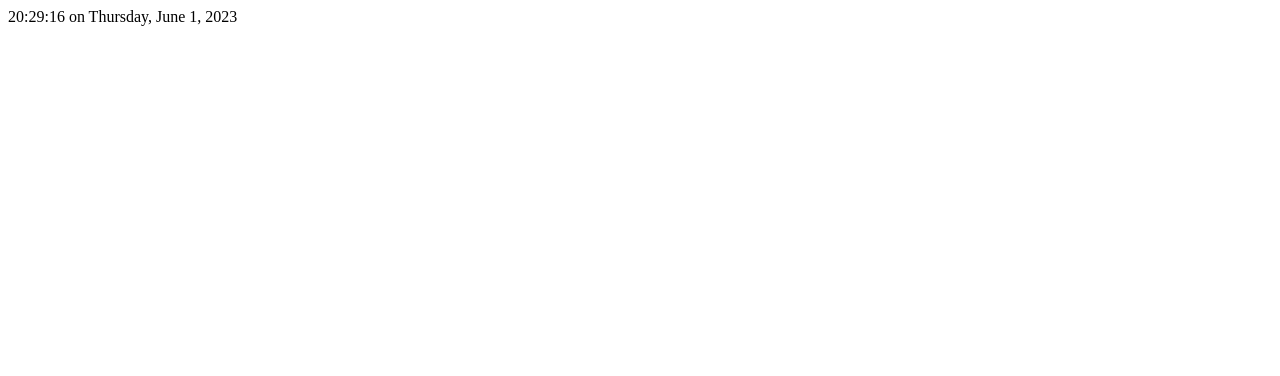
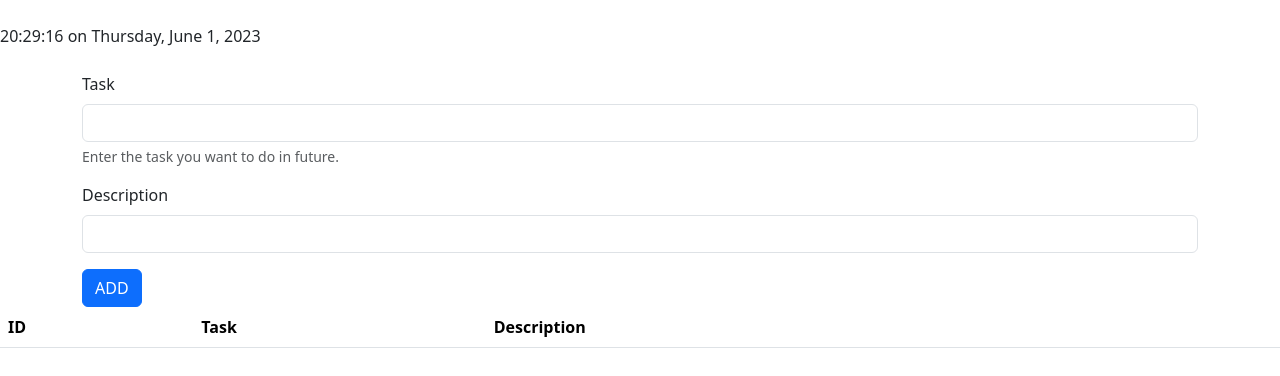
Before and after one commit to KingshukBansal/CLOCK, a plain HTML site: page index.html in a window 1280 px wide. Drawn offline with nearby package versions, Linux system fonts and the light colour scheme.

Commit message:
added to do list in which you can add,delete and replace task and description

```diff
--- a/index.html
+++ b/index.html
@@ -1,40 +1,161 @@
 <!DOCTYPE html>
 <html lang="en">
-<head>
-    <meta charset="UTF-8">
-    <meta http-equiv="X-UA-Compatible" content="IE=edge">
-    <meta name="viewport" content="width=device-width, initial-scale=1.0">
-    <meta name="viewport" content="width=device-width, initial-scale=1.0">
+  <head>
+    <meta charset="utf-8" />
+    <meta name="viewport" content="width=device-width, initial-scale=1" />
     <title>THE CLOCK</title>
-</head>
-<body>
-    <div id="time"></div>
+    <link
+      href="https://cdn.jsdelivr.net/npm/bootstrap@5.3.0-alpha3/dist/css/bootstrap.min.css"
+      rel="stylesheet"
+      integrity="sha384-KK94CHFLLe+nY2dmCWGMq91rCGa5gtU4mk92HdvYe+M/SXH301p5ILy+dN9+nJOZ"
+      crossorigin="anonymous"
+    />
+  </head>
+  <body>
+    <div id="time" class="my-4 text-align-centre"></div>
+    <div class="container">
+      <div class="mb-3">
+        <label for="exampleInputEmail1" class="form-label">Task</label>
+        <input
+          type="email"
+          id="task"
+          class="form-control"
+          id="exampleInputEmail1"
+          aria-describedby="emailHelp"
+        />
+        <div id="emailHelp" class="form-text">
+          Enter the task you want to do in future.
+        </div>
+      </div>
+      <div class="mb-3">
+        <label for="exampleInputPassword1" class="form-label"
+          >Description</label
+        >
+        <input
+          type="text"
+          id="Description"
+          class="form-control"
+          id="exampleInputPassword1"
+        />
+      </div>
 
+      <button type="submit" id="add" class="btn btn-primary">ADD</button>
+    </div>
+    <div class="container2">
+      <table class="table">
+        <thead>
+          <tr>
+            <th scope="col">ID</th>
+            <th scope="col">Task</th>
+            <th scope="col">Description</th>
+            <th scope="col"></th>
+            <th scope="col"></th>
+          </tr>
+        </thead>
+        <tbody id="tbod"></tbody>
+      </table>
+    </div>
     <script>
-        const obj={weekday:"long",year:'numeric',month:'long',day:'numeric'};
-        let date=new Date();
-        let h=date.getHours();
-        let m=date.getMinutes();
-        let s=date.getSeconds();
-        let day=date.toLocaleDateString(undefined,obj);
-        let d=document.getElementById('time');
-        setInterval(()=>{
-            date=new Date();
-            h=date.getHours();
-         m=date.getMinutes();
-         s=date.getSeconds();
-         day=date.toLocaleDateString(undefined,obj);
-         if(s<=9){
+      const obj = {
+        weekday: "long",
+        year: "numeric",
+        month: "long",
+        day: "numeric",
+      };
+      let date = new Date();
+      let h = date.getHours();
+      let m = date.getMinutes();
+      let s = date.getSeconds();
+      let day = date.toLocaleDateString(undefined, obj);
+      let d = document.getElementById("time");
+      let add = document.getElementById("add");
+      let task;
+      let description;
+      let tables;
+      let Id = 2;
+      let itemjsonarray = [];
+      function update() {
+        let str = "";
+        task = document.getElementById("task").value;
+        description = document.getElementById("Description").value;
+        if (!localStorage.getItem("itemJson")) {
+          itemjsonarray = [];
+          if (task && description) {
+            itemjsonarray.push([task, description]);
+          }
+          localStorage.setItem("itemJson", JSON.stringify(itemjsonarray));
+        } else {
+          itemjsonarray = JSON.parse(localStorage.getItem("itemJson"));
+          if (task && description) {
+            itemjsonarray.push([task, description]);
+          }
+          localStorage.setItem("itemJson", JSON.stringify(itemjsonarray));
+        }
+        tables = document.getElementById("tbod");
+        itemjsonarray.forEach((element, index) => {
+          str += ` <tr>
+                <th scope="row" class="index">${index + 1}</th>
+                <td>${element[0]}</td>
+                <td>${element[1]}</td>
+                <td><button   onclick="Delete(${index})" class="delete btn btn-primary ">Delete</button></td>
+                <td><button   onclick="Replace(${index})" class="replace btn btn-primary ">Replace</button></td>
+              </tr>`;
+        });
+        tables.innerHTML = str;
+        document.getElementById("task").value = " ";
+        document.getElementById("Description").value = " ";
+      }
+      function Delete(index) {
+        itemjsonarraystr = localStorage.getItem("itemJson");
+        itemjsonarray = JSON.parse(itemjsonarraystr);
+        itemjsonarray.splice(index, 1);
 
-             d.innerHTML=h+':'+m+':0'+s+" on "+day;
-         }
-         else{
+        itemjsonarraystr = JSON.stringify(itemjsonarray);
+        localStorage.setItem("itemJson", itemjsonarraystr);
 
-             d.innerHTML=h+':'+m+':'+s+" on "+day;
-         }
+        update();
+      }
+      function Replace(index) {
+        console.log(index);
+        task = document.getElementById("task").value;
+        description = document.getElementById("Description").value;
+        console.log(task);
+        itemjsonarray = JSON.parse(localStorage.getItem("itemJson"));
+        if (task && description) {
+          itemjsonarray[index] = [task, description];
+        } else {
+          alert("Please fill the required details");
+        }
+        localStorage.setItem("itemJson", JSON.stringify(itemjsonarray));
+        document.getElementById("task").value = " ";
+        document.getElementById("Description").value = " ";
 
-
-        },1000)
+        update();
+        let date = new Date();
+        h = date.getHours();
+        m = date.getMinutes();
+        s = date.getSeconds();
+        alert("Your Task is replaced at:"+h+":"+m+":"+s)
+      }
+      update();
+      add.addEventListener("click", update);
+      setInterval(() => {
+        date = new Date();
+        h = date.getHours();
+        m = date.getMinutes();
+        s = date.getSeconds();
+        day = date.toLocaleDateString(undefined, obj);
+        if (s <= 9) {
+          d.innerHTML = h + ":" + m + ":0" + s + " on " + day;
+        } else {
+          d.innerHTML = h + ":" + m + ":" + s + " on " + day;
+        }
+      }, 1000);
     </script>
-</body>
+    <script
+      src="https://cdn.jsdelivr.net/npm/bootstrap@5.3.0-alpha3/dist/js/bootstrap.bundle.min.js"
+      integrity="sha384-ENjdO4Dr2bkBIFxQpeoTz1HIcje39Wm4jDKdf19U8gI4ddQ3GYNS7NTKfAdVQSZe"
+      crossorigin="anonymous"
+    ></script>
+  </body>
 </html>
```
